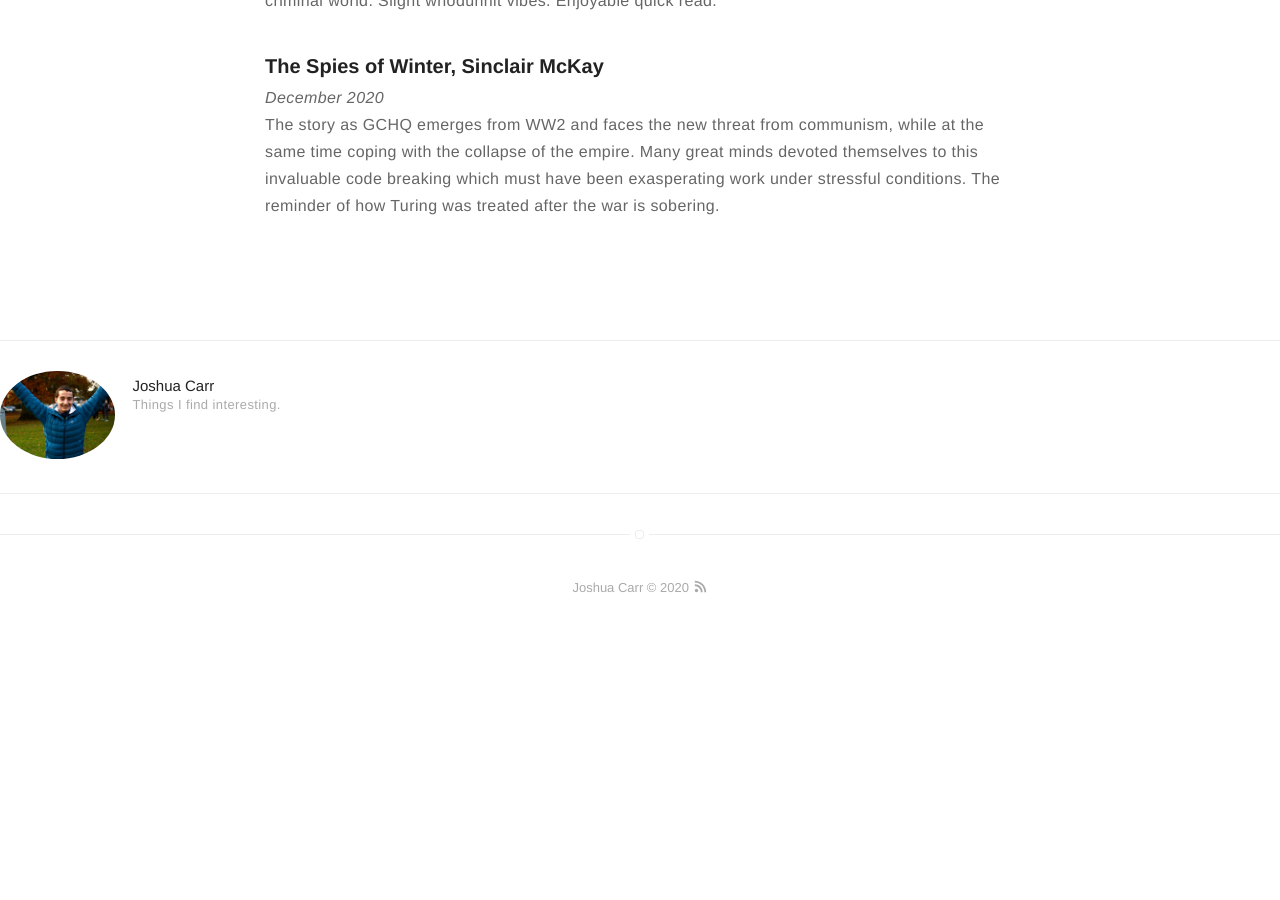
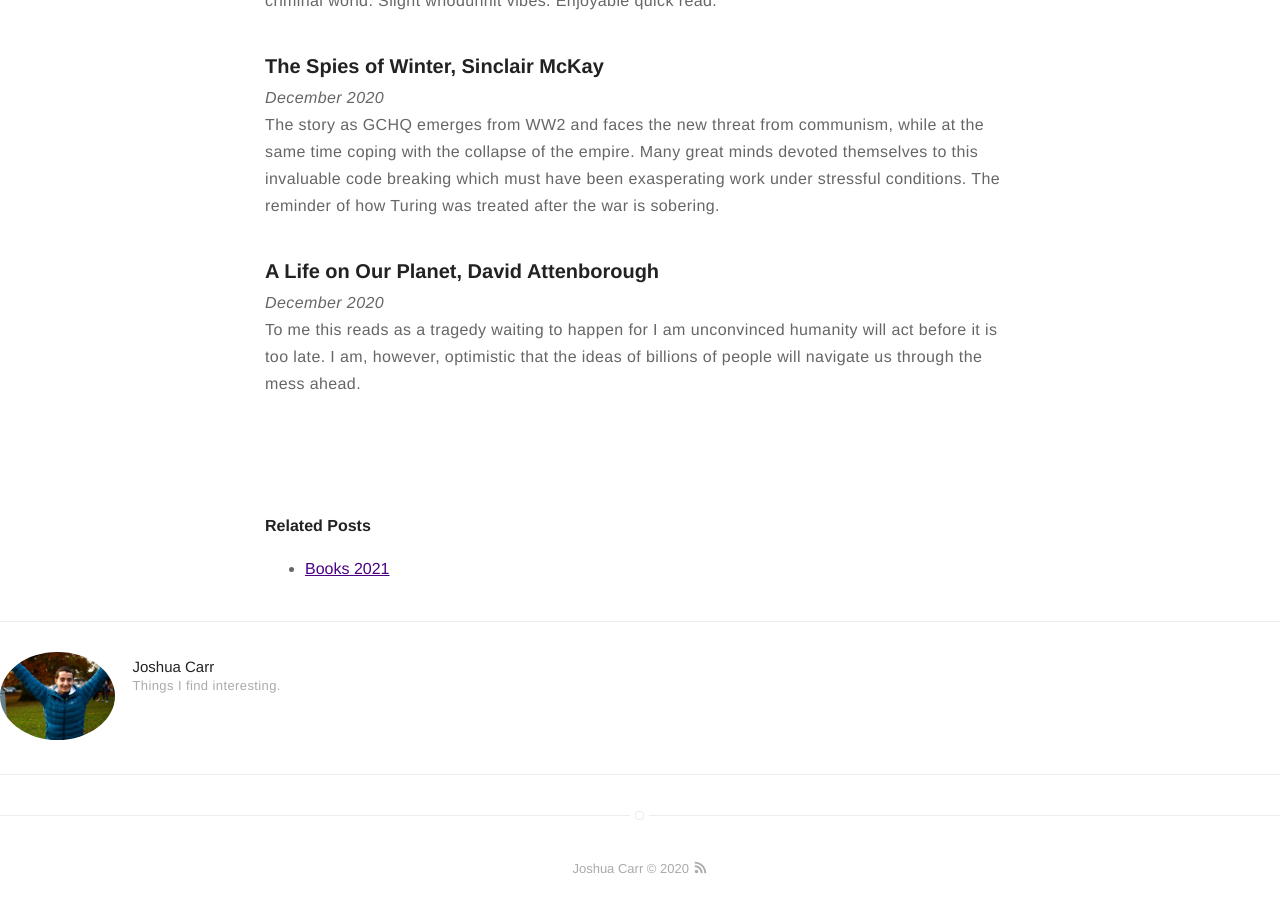
Before and after one commit to jc782/jc782.github.io, a Jekyll site: the page built from _posts/2020-04-06-BookReviews.markdown, in a window 1280 px wide and 900 px high, scrolled down 5407 px. Built offline with Jekyll 4.4.1, drawn with Linux system fonts in a browser that asks for light colours; before the commit the page ends 6042 px from its top, so only the background shows below that.

Commit message:
+books 2021

```diff
--- a/_posts/2020-04-06-BookReviews.markdown
+++ b/_posts/2020-04-06-BookReviews.markdown
@@ -170,3 +170,7 @@ Fiction revolving around a rich businessman stealing artwork then becoming entan
 ### The Spies of Winter, Sinclair McKay
 *December 2020*
 The story as GCHQ emerges from WW2 and faces the new threat from communism, while at the same time coping with the collapse of the empire. Many great minds devoted themselves to this invaluable code breaking which must have been exasperating work under stressful conditions. The reminder of how Turing was treated after the war is sobering.
+
+### A Life on Our Planet, David Attenborough
+*December 2020*
+To me this reads as a tragedy waiting to happen for I am unconvinced humanity will act before it is too late. I am, however, optimistic that the ideas of billions of people will navigate us through the mess ahead.
```
Also changed, not shown: _posts/2020-12-30-Books-2021.markdown (added, +19 -0 lines).
